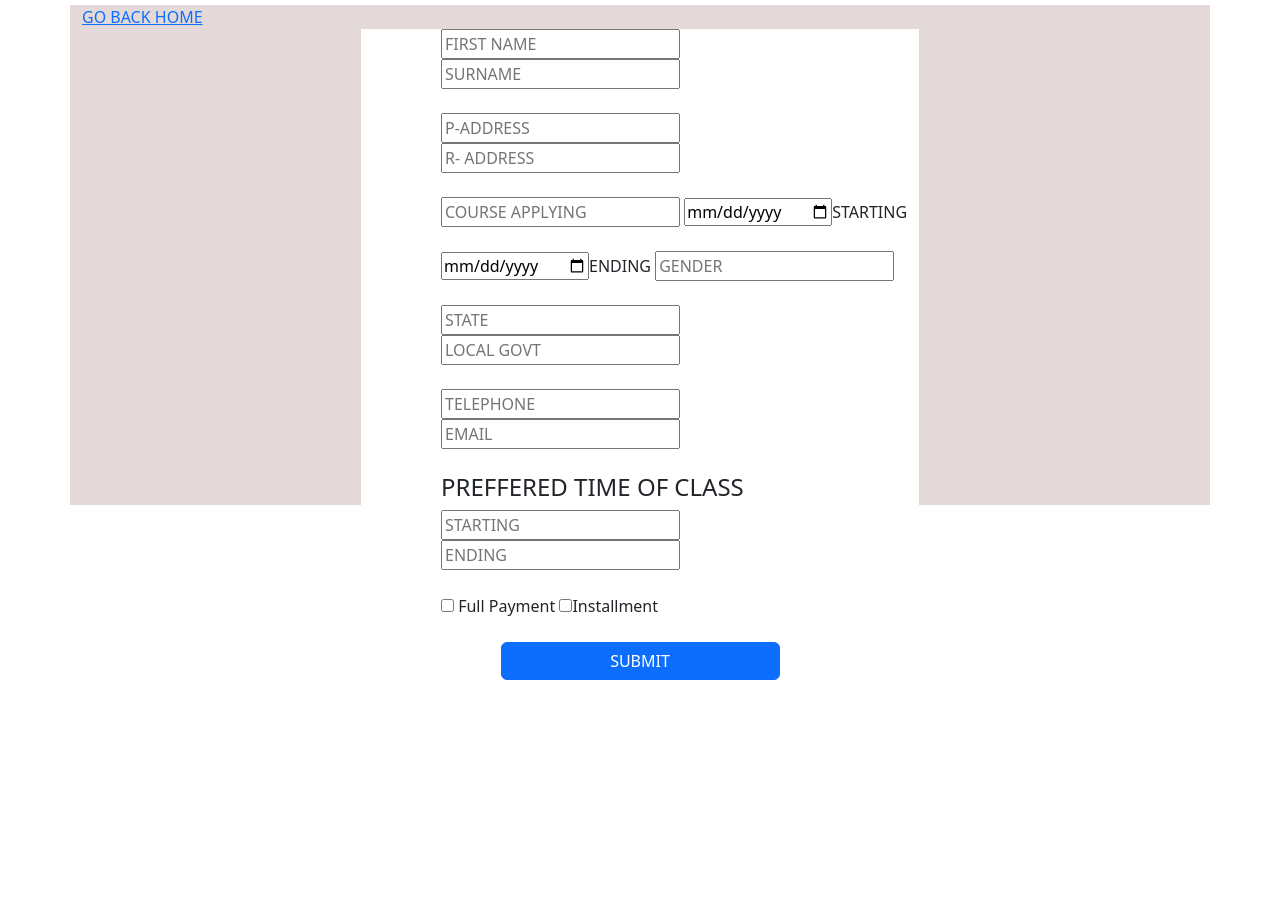
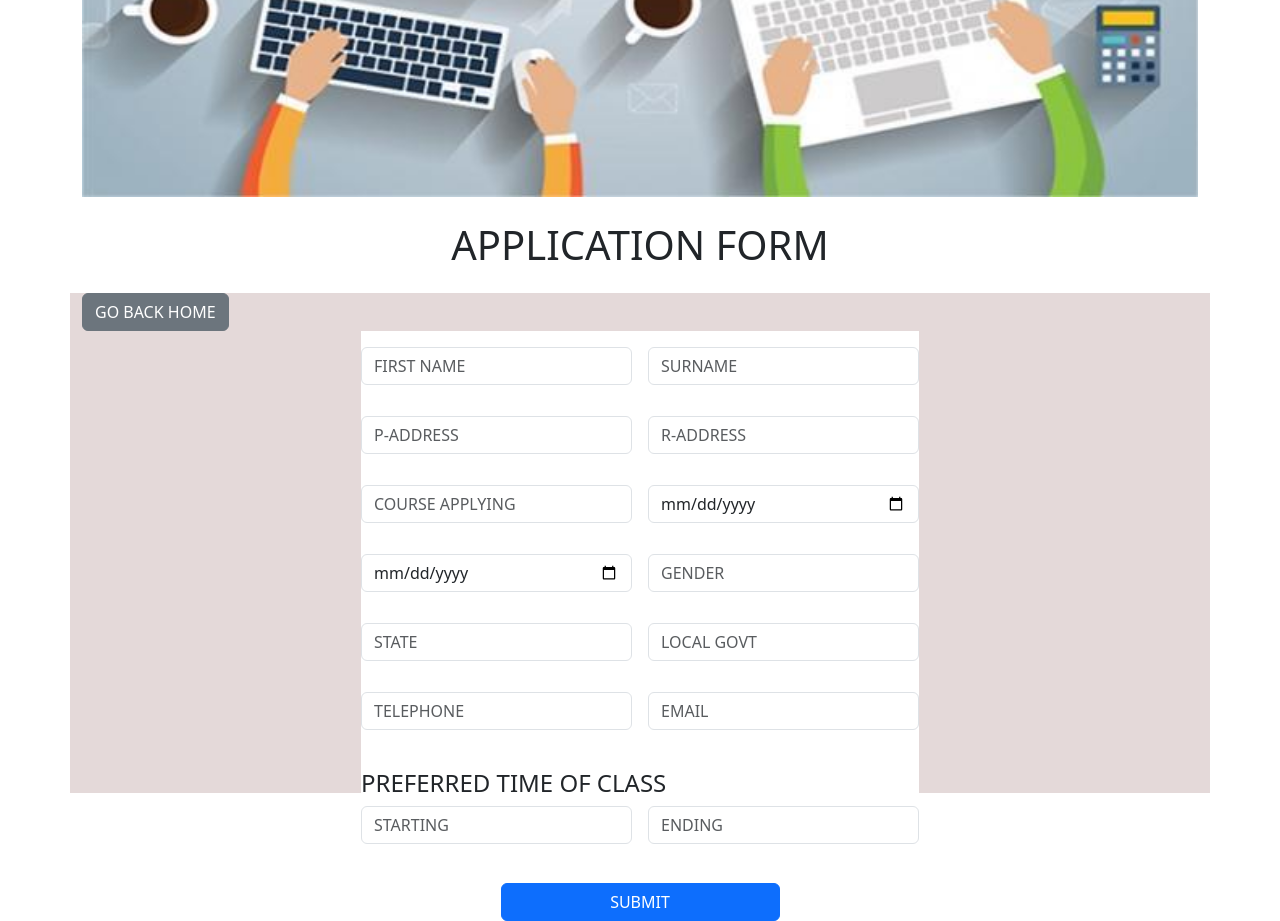
Before and after one commit to Omeregu/Fynetech-ICT, a plain HTML site: page application.html in a window 1280 px wide. Shown: the part 251-1172 px from the top of the page. Before the commit the page ends 931 px from the top, so only its background shows below. Drawn offline with nearby package versions, Linux system fonts and the light colour scheme.

Commit message:
Add files via upload

```diff
--- a/application.html
+++ b/application.html
@@ -6,50 +6,96 @@
     <title>FYNETECH</title>
     <link href="https://cdn.jsdelivr.net/npm/bootstrap@5.3.3/dist/css/bootstrap.min.css" rel="stylesheet" integrity="sha384-QWTKZyjpPEjISv5WaRU9OFeRpok6YctnYmDr5pNlyT2bRjXh0JMhjY6hW+ALEwIH" crossorigin="anonymous">
     <link rel="stylesheet" href="application.css">
+    <style>
+      /* Responsive Enhancements */
+      .aform form input {
+        width: 100%;
+        margin-bottom: 15px;
+      }
+
+      @media (max-width: 768px) {
+        .aform form input {
+          margin-bottom: 10px;
+        }
+      }
+
+      @media (max-width: 576px) {
+        .aform h4 {
+          font-size: 1.2rem;
+        }
+      }
+    </style>
   </head>
   <body>
+    <div class="container-md">
+      <img style="width: 100%; height: auto;" src="img/ICT-IN-EDUCATIONAL-MANAGEMENT-for-school.jpg" alt="Educational Management">
+    </div>
+
+    <h1 class="text-center mt-4">APPLICATION FORM</h1>
+
+    <div class="container my-4">
+      <a href="index.html" class="btn btn-secondary mb-3">GO BACK HOME</a>
+
+      <div class="aform">
+        <form>
+          <div class="row g-3">
+            <div class="col-md-6">
+              <input type="text" class="form-control" name="FIRST NAME" placeholder="FIRST NAME">
+            </div>
+            <div class="col-md-6">
+              <input type="text" class="form-control" name="SURNAME" placeholder="SURNAME">
+            </div>
+            <div class="col-md-6">
+              <input type="text" class="form-control" name="ADDRESS" placeholder="P-ADDRESS">
+            </div>
+            <div class="col-md-6">
+              <input type="text" class="form-control" name="R-ADDRESS" placeholder="R-ADDRESS">
+            </div>
+            <div class="col-md-6">
+              <input type="text" class="form-control" name="COURSE" placeholder="COURSE APPLYING">
+            </div>
+            <div class="col-md-6">
+              <input type="date" class="form-control" name="STARTING" placeholder="STARTING DATE">
+            </div>
+            <div class="col-md-6">
+              <input type="date" class="form-control" name="ENDING" placeholder="ENDING DATE">
+            </div>
+            <div class="col-md-6">
+              <input type="text" class="form-control" name="GENDER" placeholder="GENDER">
+            </div>
+            <div class="col-md-6">
+              <input type="text" class="form-control" name="STATE" placeholder="STATE">
+            </div>
+            <div class="col-md-6">
+              <input type="text" class="form-control" name="LOCAL GOVT" placeholder="LOCAL GOVT">
+            </div>
+            <div class="col-md-6">
+              <input type="text" class="form-control" name="TELEPHONE" placeholder="TELEPHONE">
+            </div>
+            <div class="col-md-6">
+              <input type="email" class="form-control" name="EMAIL" placeholder="EMAIL">
+            </div>
+          </div>
+
+          <h4 class="mt-4">PREFERRED TIME OF CLASS</h4>
+          <div class="row g-3">
+            <div class="col-md-6">
+              <input type="text" class="form-control" name="STARTING" placeholder="STARTING">
+            </div>
+            <div class="col-md-6">
+              <input type="text" class="form-control" name="ENDING" placeholder="ENDING">
+            </div>
+          </div>
 
 
-    <div class="container-sm">
-        <img style="width: 100%; height: 200px;" src="img/ICT-IN-EDUCATIONAL-MANAGEMENT-for-school.jpg">
-        </div>
-
-    <h1 style="text-align: center;">APPLICATION FORM</h1>
-    <script src="https://cdn.jsdelivr.net/npm/bootstrap@5.3.3/dist/js/bootstrap.bundle.min.js" integrity="sha384-YvpcrYf0tY3lHB60NNkmXc5s9fDVZLESaAA55NDzOxhy9GkcIdslK1eN7N6jIeHz" crossorigin="anonymous"></script>
-
-    <div class="container">
-
-      <a href="index.html">GO BACK HOME</a>
-
-        <div class="aform">
-            <form style="padding-left: 80px;">
-                <input type="text" name="FIRST NAME" placeholder="FIRST NAME">
-                <input type="text" name="SURNAME" placeholder="SURNAME"><br><br>
-                <input type="text" name="ADDRESS" placeholder="P-ADDRESS">
-                <input type="text" name="SURNAME" placeholder="R- ADDRESS"> <br><br>
-                <input type="text" name="FIRST NAME" placeholder="COURSE APPLYING">
-                <input type="date" name="DATE" <h6>STARTING</h6><br><br>
-                <input type="date" name="DATE" <h6>ENDING</h6>
-                <input type="text" name="SURNAME" placeholder="GENDER"><br><br>
-                <input type="text" name="FIRST NAME" placeholder="STATE">
-                <input type="text" name="SURNAME" placeholder="LOCAL GOVT"><br><br>
-                <input type="text" name="FIRST NAME" placeholder="TELEPHONE">
-                <input type="text" name="SURNAME" placeholder="EMAIL"> <br><br>
-                <h4 style="text-align: left;">PREFFERED TIME OF CLASS</h4>
-                <input type="text" name="FIRST NAME" placeholder="STARTING">
-                <input type="text" name="SURNAME" placeholder="ENDING"><br><br>
-                <input type="checkbox"> Full Payment
-                <input type="checkbox">Installment<br><br>
         </form>
 
-                <div class="d-grid gap-2 col-6 mx-auto">
+        <div class="d-grid gap-2 col-6 mx-auto mt-4">
           <button class="btn btn-primary" type="button">SUBMIT</button>
         </div>
       </div>
-
     </div>
 
-
-
+    <script src="https://cdn.jsdelivr.net/npm/bootstrap@5.3.3/dist/js/bootstrap.bundle.min.js" integrity="sha384-YvpcrYf0tY3lHB60NNkmXc5s9fDVZLESaAA55NDzOxhy9GkcIdslK1eN7N6jIeHz" crossorigin="anonymous"></script>
   </body>
 </html>
```
Lines whose indentation alone changed are shown as unchanged.
